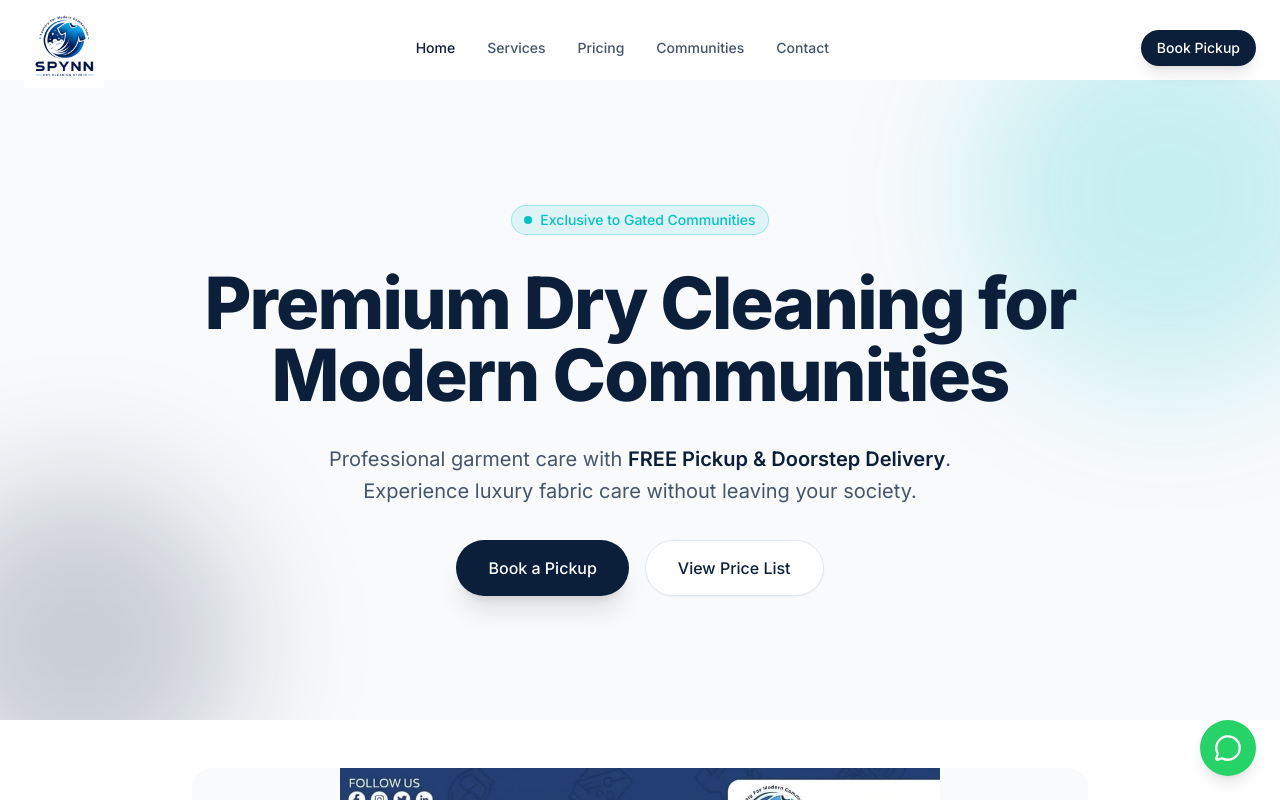
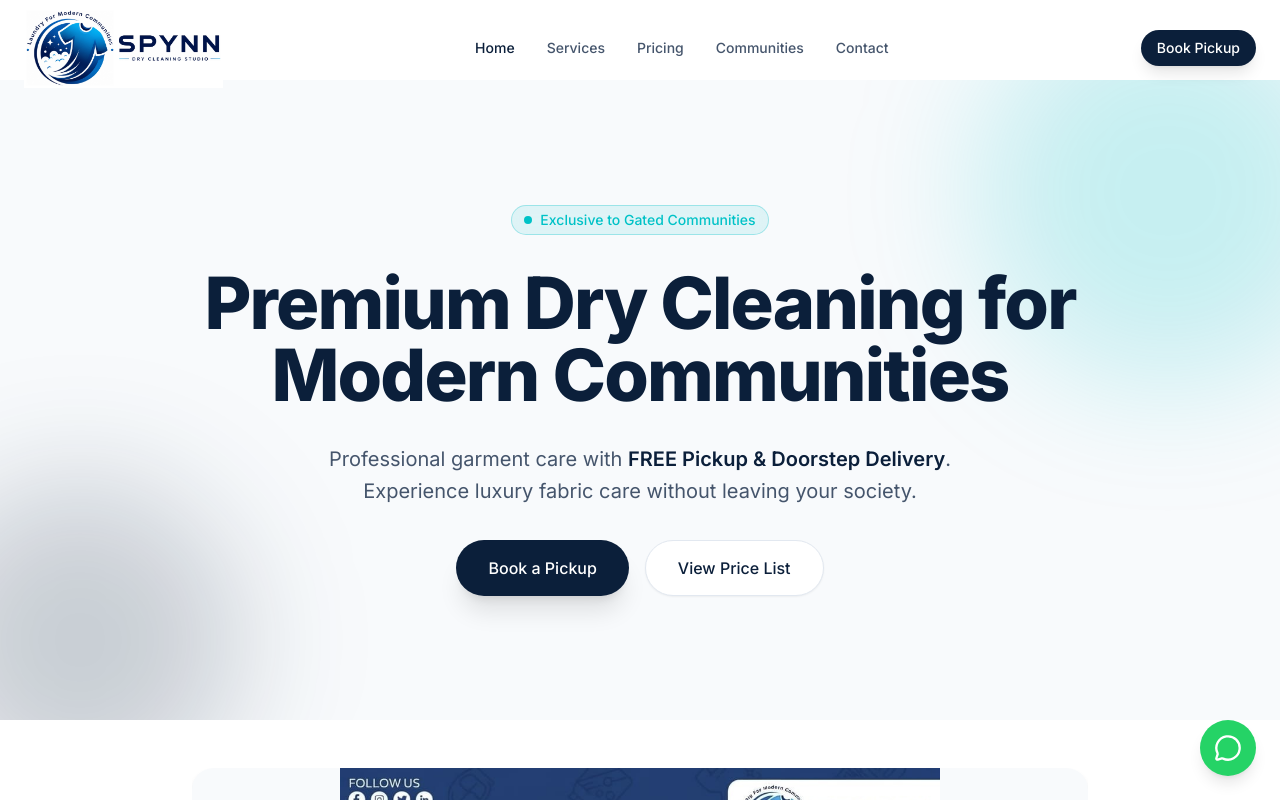
Before and after one commit to MADANREDDY-V/spynn, a Next.js app: page / in a window 1280 px wide. Shown: the top 800 px of the page. Built offline with nearby package versions, Linux system fonts and the light colour scheme.

Commit message:
Update logo to horizontal layout

```diff
--- a/src/components/shared/Footer.tsx
+++ b/src/components/shared/Footer.tsx
@@ -12,7 +12,7 @@ export function Footer() {
           {/* Brand */}
           <div className="flex flex-col gap-4">
             <Link href="/" className="flex items-center">
-              <Image src="/logo.jpg" alt="SPYNN Logo" width={240} height={80} className="h-20 w-auto object-contain" />
+              <Image src="/logo_horizontal.png" alt="SPYNN Logo" width={240} height={80} className="h-16 md:h-20 w-auto object-contain" />
             </Link>
             <p className="text-slate-600 dark:text-slate-400 text-sm leading-relaxed">
               {siteConfig.description}
--- a/src/components/shared/Navbar.tsx
+++ b/src/components/shared/Navbar.tsx
@@ -45,7 +45,7 @@ export function Navbar() {
       <div className="container mx-auto px-4 md:px-6">
         <div className="flex h-24 items-center justify-between">
           <Link href="/" className="flex items-center">
-            <Image src="/logo.jpg" alt="SPYNN Logo" width={240} height={80} className="h-20 w-auto object-contain" />
+            <Image src="/logo_horizontal.png" alt="SPYNN Logo" width={240} height={80} className="h-16 md:h-20 w-auto object-contain" />
           </Link>
 
           {/* Desktop Navigation */}
```
Also changed, not shown: public/logo_horizontal.png (added).
